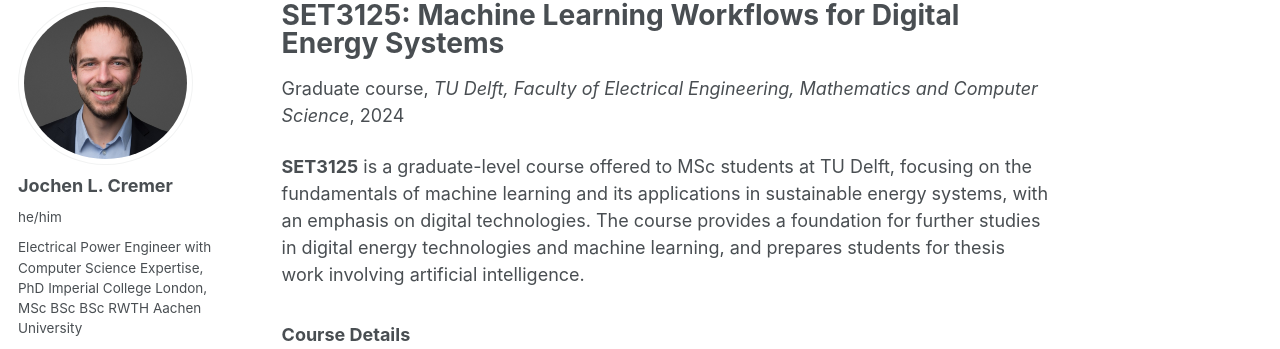
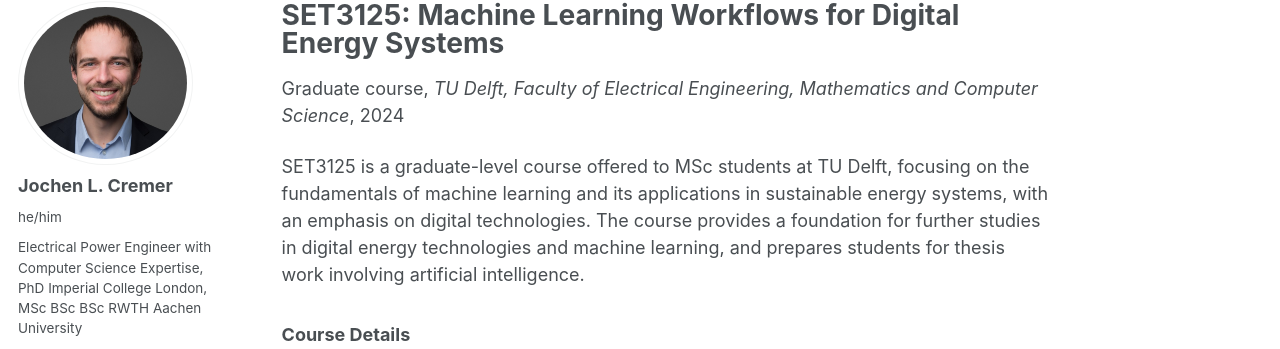
Before and after one commit to JochenC/JochenC.github.io, a Jekyll site: the page built from _teaching/2024-set3125-machine-learning.md, in a window 1280 px wide and 900 px high. Shown: the part 105-454 px from the top of the window. Built offline with Jekyll 4.4.1, drawn with Linux system fonts in a browser that asks for light colours; some web fonts are replaced.

Commit message:
Add files via upload

```diff
--- a/_teaching/2024-set3125-machine-learning.md
+++ b/_teaching/2024-set3125-machine-learning.md
@@ -8,7 +8,7 @@
 location: "Delft, Netherlands"
 ---
 
-**SET3125** is a graduate-level course offered to MSc students at TU Delft, focusing on the fundamentals of machine learning and its applications in sustainable energy systems, with an emphasis on digital technologies. The course provides a foundation for further studies in digital energy technologies and machine learning, and prepares students for thesis work involving artificial intelligence.
+SET3125 is a graduate-level course offered to MSc students at TU Delft, focusing on the fundamentals of machine learning and its applications in sustainable energy systems, with an emphasis on digital technologies. The course provides a foundation for further studies in digital energy technologies and machine learning, and prepares students for thesis work involving artificial intelligence.
 
 ### Course Details
 - **Degree Program**: MSc Sustainable Energy Technology
```
Also changed, not shown: _teaching/2024-ee4c12-machine-learning.md (+2 -1 lines).
